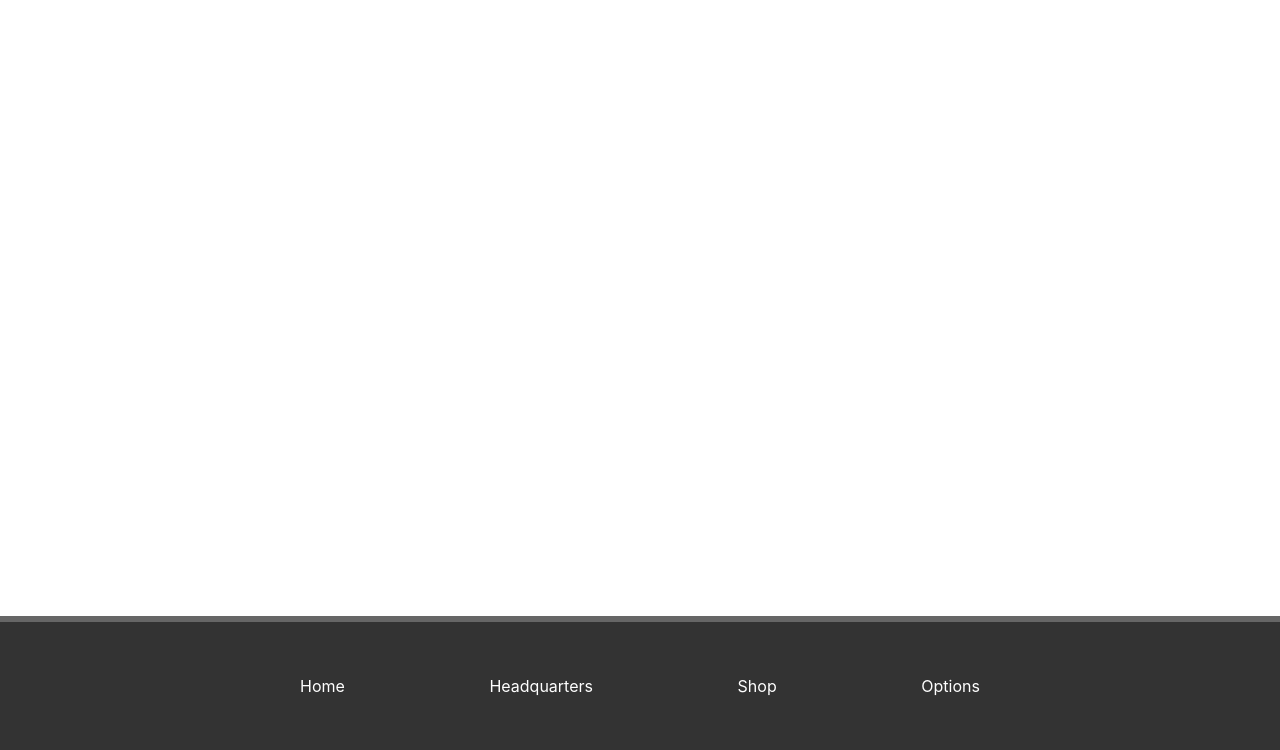
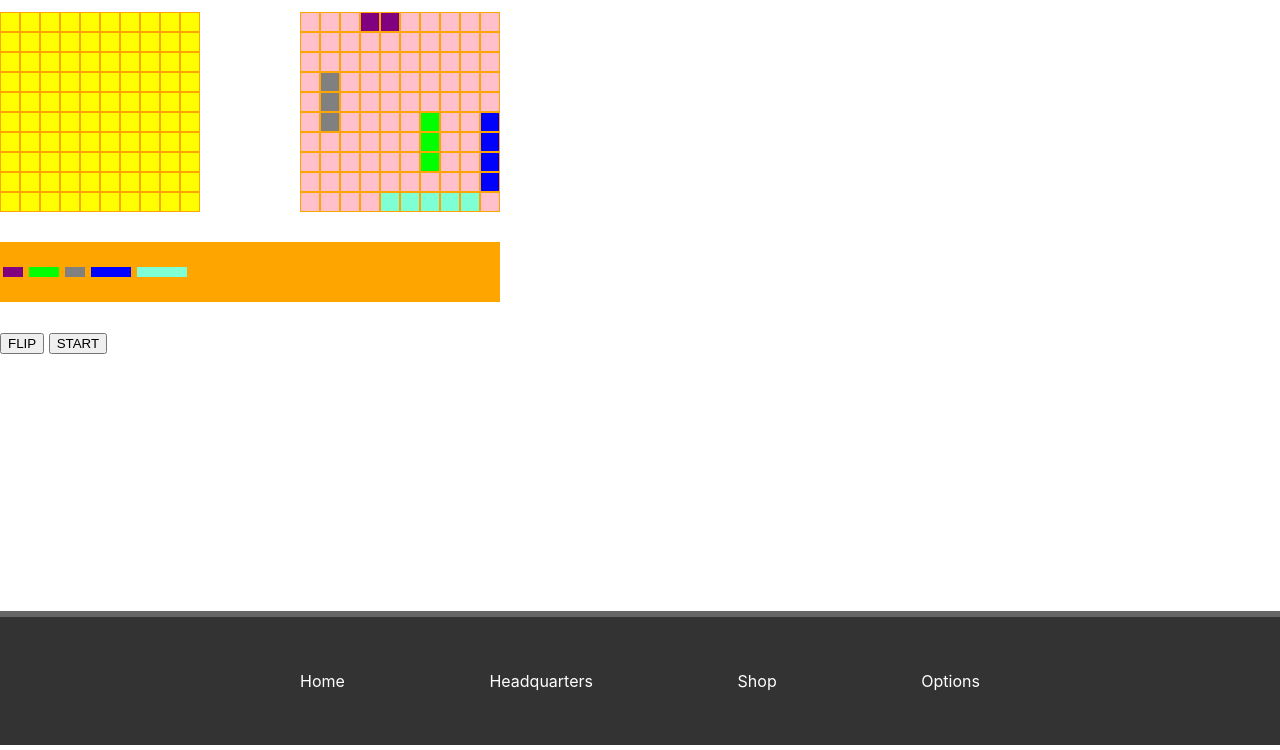
Before and after one commit to inox99/captainhook, a website: page public/index.html in a window 1280 px wide. Shown: the part 210-960 px from the top of the page. Drawn offline with nearby package versions, Linux system fonts and the light colour scheme; no server answers.

Commit message:
added logic to randomly assign ships for computer board

```diff
--- a/public/index.html
+++ b/public/index.html
@@ -21,10 +21,10 @@
     <div id="body">
       <!-- Body-Inhalt hier einfügen -->
       <div class="authenticated">
-        <div class="home" id="home" style="display: block">
+        <div class="home" id="home" style="display: none">
           <h1>HOME IS DISPLAYED</h1>
         </div>
-        <div class="headquarters" id="headquarters" style="display: none">
+        <div class="headquarters" id="headquarters" style="display: block">
           <div id="game-info">
             <p>Turn: <span id="turn-display"></span></p>
             <p>Info: <span id="info"></span></p>
--- a/public/index.js
+++ b/public/index.js
@@ -82,5 +82,80 @@ function createBoard(color, user) {
 }
 
 createBoard("yellow", "player1");
-createBoard("pink", "computer2");
+createBoard("pink", "computer");
 flipButton.addEventListener("click", flip);
+
+//CREATE SHIPS
+
+class Ship {
+  constructor(name, length) {
+    this.name = name;
+    this.length = length;
+  }
+}
+
+const destroyer = new Ship("destroyer", 2);
+const submarine = new Ship("submarine", 3);
+const battleship = new Ship("battleship", 4);
+const cruiser = new Ship("cruiser", 3);
+const carrier = new Ship("carrier", 5);
+
+const ships = [destroyer, submarine, battleship, cruiser, carrier];
+
+function addShipPiece(ship) {
+  const allBoardBlocks = document.querySelectorAll("#computer div");
+  let randomBoolean = Math.random() < 0.5;
+  let isHorizontal = randomBoolean;
+  let randomStartIndex = Math.floor(Math.random() * width * width);
+  console.log(randomStartIndex);
+
+  let shipBlocks = [];
+
+  let validStart =
+    //check horizontal
+    isHorizontal
+      ? randomStartIndex <= width * width - ship.length
+        ? randomStartIndex
+        : width * width - ship.length
+      : //check vertical
+      randomStartIndex <= width * width - width * ship.length
+      ? randomStartIndex
+      : randomStartIndex - ship.length * width + width;
+
+  for (let i = 0; i < ship.length; i++) {
+    if (isHorizontal) {
+      shipBlocks.push(allBoardBlocks[Number(validStart) + i]);
+    } else {
+      shipBlocks.push(allBoardBlocks[Number(validStart) + i * width]);
+    }
+  }
+
+  if (isHorizontal) {
+    shipBlocks.every(
+      (_shipBlock, index) =>
+        (valid =
+          shipBlocks[0].id % width !==
+          width - (shipBlocks.length - (index + 1)))
+    );
+  } else {
+    shipBlocks.every(
+      (_shipBlock, index) =>
+        (valid = shipBlocks[0].id < 90 + (width * index + 1))
+    );
+  }
+
+  const notTaken = shipBlocks.every(shipBlock => !shipBlock.classList.contains('taken'))
+
+  if (valid && notTaken) {
+    shipBlocks.forEach((shipBlock) => {
+      shipBlock.classList.add(ship.name);
+      shipBlock.classList.add("taken");
+    });
+  } else {
+    addShipPiece(ship);
+  }
+}
+
+ships.forEach((ship) => {
+  addShipPiece(ship);
+});
```
